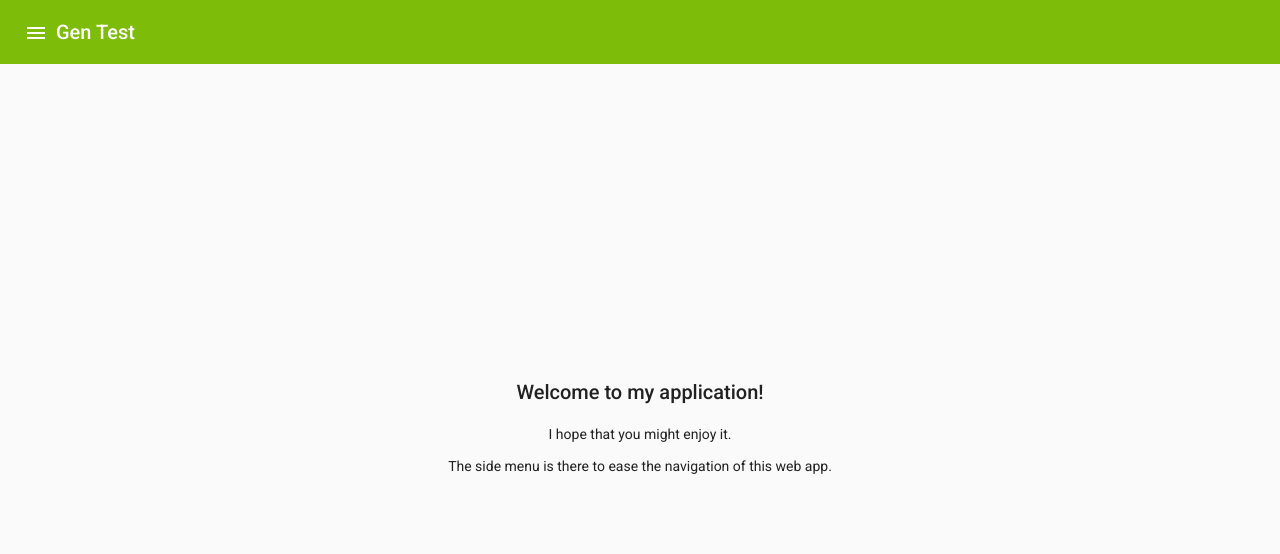
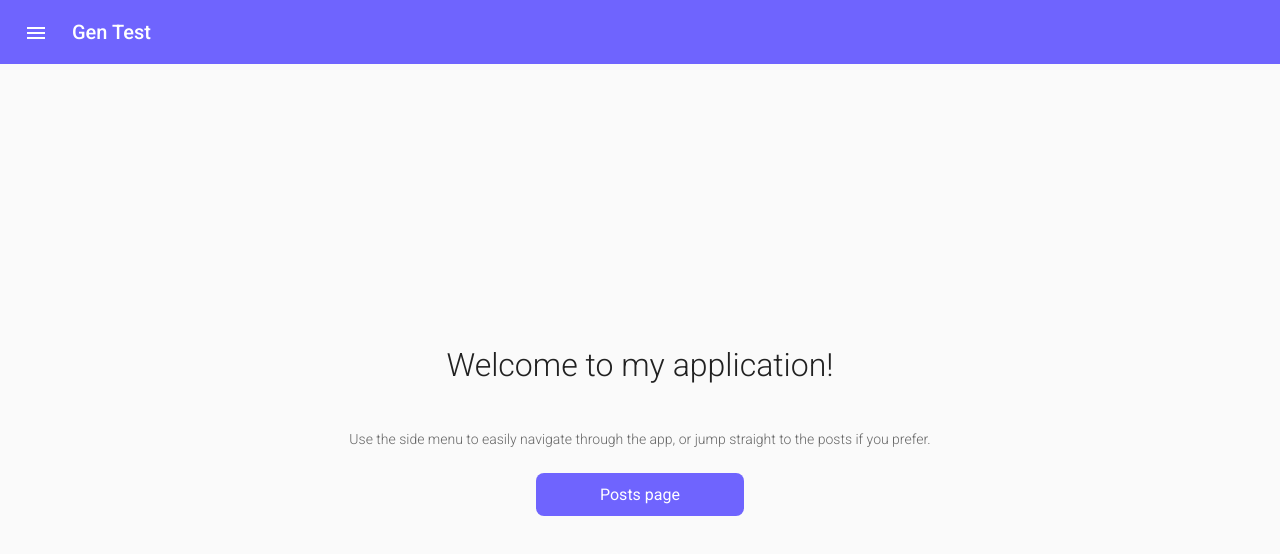
Before and after one commit to oliveirarod/gen-test, an Angular app: page /welcome-page in a window 1280 px wide. Shown: the top 554 px of the page. Built offline with nearby package versions, Linux system fonts and the light colour scheme.

Commit message:
Cria a welcome-page

```diff
--- a/src/app/app.component.scss
+++ b/src/app/app.component.scss
@@ -8,6 +8,10 @@
   .mat-toolbar {
     background-color: $main-color;
     color: $white;
+
+    span {
+      margin-left: 1rem;
+    }
   }
 
   .mat-drawer-container {
--- a/src/app/display-data/display-data.component.scss
+++ b/src/app/display-data/display-data.component.scss
@@ -8,7 +8,7 @@ mat-card {
 }
 
 .listMargins {
-  margin-top: 1em;
+  margin-top: 2em;
 }
 
 .btnAlign {
--- a/src/app/welcome-page/welcome-page.component.html
+++ b/src/app/welcome-page/welcome-page.component.html
@@ -1,8 +1,17 @@
 <!-- TODO: Criar um visual melhor -->
 <div class="welcome-container">
   <div class="text-block">
-    <h2>Welcome to my application!</h2>
-    <p>I hope that you might enjoy it.</p>
-    <p>The side menu is there to ease the navigation of this web app.</p>
+    <h1 class="title">Welcome to my application!</h1>
+
+    <div class="paragraphs">
+      <p>
+        Use the side menu to easily navigate through the app, or jump straight
+        to the posts if you prefer.
+      </p>
+    </div>
   </div>
+
+  <button class="button-gen" (click)="navigateToPosts()">
+    Posts page
+  </button>
 </div>
--- a/src/app/welcome-page/welcome-page.component.scss
+++ b/src/app/welcome-page/welcome-page.component.scss
@@ -4,9 +4,24 @@
 .welcome-container {
   @extend %flex-text-center;
   height: 100%;
+  flex-direction: column;
 
   .text-block {
     text-align: center;
+    font-weight: 300;
 
+    .title {
+      font-size: 2rem;
+      font-weight: 300;
+      margin-bottom: 3rem;
+    }
+
+    .paragraphs {
+      color: $grey-text;
+    }
+  }
+
+  .button-gen {
+    margin-top: 0.75rem;
   }
 }
--- a/src/app/welcome-page/welcome-page.component.ts
+++ b/src/app/welcome-page/welcome-page.component.ts
@@ -1,4 +1,5 @@
 import { Component, OnInit } from "@angular/core";
+import { Router } from "@angular/router";
 
 @Component({
   selector: "app-welcome-page",
@@ -6,7 +7,14 @@ import { Component, OnInit } from "@angular/core";
   styleUrls: ["./welcome-page.component.scss"],
 })
 export class WelcomePageComponent implements OnInit {
-  constructor() {}
+  constructor(
+    private router: Router
+  ) {}
 
   ngOnInit(): void {}
+
+  // TODO: Criar teste
+  navigateToPosts() {
+    this.router.navigate(['/display-data']);
+  }
 }
--- a/src/scss/variables.scss
+++ b/src/scss/variables.scss
@@ -1,8 +1,12 @@
 // Colors
-$main-color: #7EBC0A;
-$white: #FFF;
+$main-color: #6F64FE;
+$white: #FFFFFF;
 
 // Text colors
-$black-text: #000;
-$dark-grey-text: #333;
-$grey-text: #666;
+$black-text: #000000;
+$dark-grey-text: #333333;
+$grey-text: #666666;
+$light-grey-text: #999999;
+
+// Font-family
+$font-family: 'Roboto', sans-serif;
--- a/src/styles.scss
+++ b/src/styles.scss
@@ -1,4 +1,6 @@
 /* You can add global styles to this file, and also import other style files */
+
+@import "./scss/variables.scss";
 
 body,
 html {
@@ -7,5 +9,15 @@ html {
 
 body {
   margin: 0;
-  font-family: Roboto, "Helvetica Neue", sans-serif;
 }
+
+.button-gen {
+  background: $main-color;
+  color: $white;
+  border: none;
+  border-radius: 0.5rem;
+  padding: 0.75rem 4rem;
+  font-size: 1rem;
+  font-family: $font-family;
+  cursor: pointer;
+}
```
